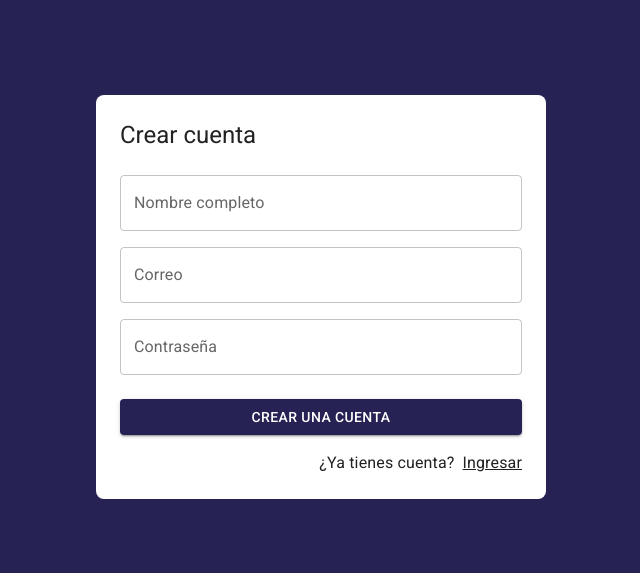
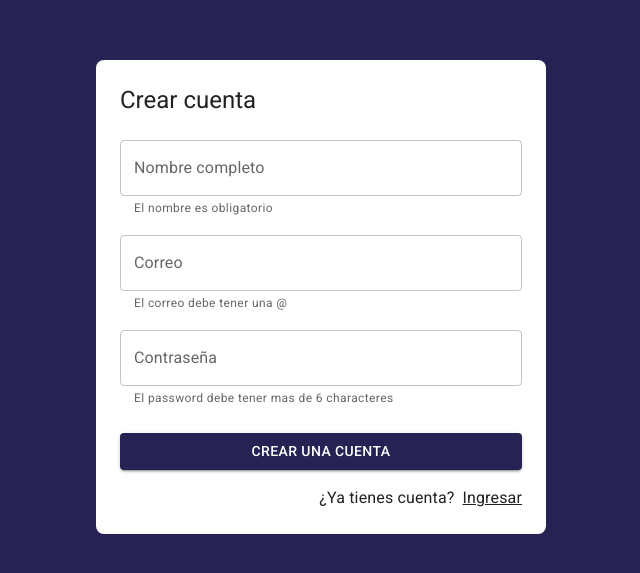
Before and after one commit to KyoCarlos/journal-app, a React (Vite) app: page /auth/register in a window 1280 px wide. Shown: the part 103-676 px from the top of the page, without its empty margins (319-959 px from the left). Built offline with nearby package versions, Linux system fonts and the light colour scheme.

Commit message:
Intento de validación de formulario

```diff
--- a/src/auth/pages/LoginPage.jsx
+++ b/src/auth/pages/LoginPage.jsx
@@ -8,7 +8,7 @@ import { useDispatch, useSelector } from 'react-redux';
 import { checkingAuthentication, startGoogleSignIn } from '../../store/auth';
 
 export const LoginPage = () => {
-	const { status } = useSelector((state) => state.auth);
+	const { status } = useSelector((state) => state.authSlice);
 	const dispatch = useDispatch();
 
 	const { email, password, onInputChange } = useForm({
@@ -20,12 +20,12 @@ export const LoginPage = () => {
 
 	const onSubmit = (event) => {
 		event.preventDefault();
-		console.log({ email, password });
+		// console.log({ email, password });
 		dispatch(checkingAuthentication());
 	};
 
 	const onGoogleSingIn = () => {
-		console.log('onGoogleSingIn');
+		// console.log('onGoogleSingIn');
 		dispatch(startGoogleSignIn());
 	};
 
--- a/src/auth/pages/RegisterPage.jsx
+++ b/src/auth/pages/RegisterPage.jsx
@@ -1,12 +1,52 @@
 import { Link as RouterLink } from 'react-router-dom';
-import { Google } from '@mui/icons-material';
 import { Button, Grid, Link, TextField, Typography } from '@mui/material';
 import { AuthLayout } from '../layout/AuthLayout';
+import { useForm } from '../../hooks/useForm';
+import { useState } from 'react';
+import { useDispatch } from 'react-redux';
+import { startCreatingUserWithEmailPassword } from '../../store/auth/thunks';
+
+const formData = {
+	displayName: '',
+	email: '',
+	password: '',
+};
+
+// Objeto que mandamos al useForm para que sepa las validaciones del formulario
+const formValidations = {
+	email: [(value) => value.includes('@'), 'El correo debe tener una @'],
+	password: [
+		(value) => value.length >= 6,
+		'El password debe tener mas de 6 characteres',
+	],
+	displayName: [(value) => value.length >= 1, 'El nombre es obligatorio'],
+};
 
 export const RegisterPage = () => {
+	const dispatch = useDispatch();
+	const [formSubmitted, setFormSubmitted] = useState(false);
+	const {
+		formState,
+		onInputChange,
+		displayName,
+		email,
+		password,
+		isFormValid,
+		displayNameValid,
+		emailValid,
+		passwordValid,
+	} = useForm(formData, formValidations);
+	// console.log(isFormValid);
+
+	const onSubmit = (event) => {
+		event.preventDefault();
+		setFormSubmitted(true);
+		if (!isFormValid) return;
+		dispatch(startCreatingUserWithEmailPassword(formState));
+	};
 	return (
 		<AuthLayout title="Crear cuenta">
-			<form>
+			<form onSubmit={onSubmit}>
 				<Grid container>
 					<Grid item xs={12} sx={{ mt: 2 }}>
 						<TextField
@@ -14,6 +54,11 @@ export const RegisterPage = () => {
 							type="text"
 							placeholder="Tu nombre"
 							fullWidth
+							name="displayName"
+							value={displayName}
+							onChange={onInputChange}
+							error={!!displayNameValid && formSubmitted} //* Doble negación = true
+							helperText={displayNameValid}
 						/>
 					</Grid>
 					<Grid item xs={12} sx={{ mt: 2 }}>
@@ -22,6 +67,11 @@ export const RegisterPage = () => {
 							type="email"
 							placeholder="ejemplo@google.com"
 							fullWidth
+							name="email"
+							value={email}
+							onChange={onInputChange}
+							error={!!emailValid && formSubmitted}
+							helperText={emailValid}
 						/>
 					</Grid>
 					<Grid item xs={12} sx={{ mt: 2 }}>
@@ -30,11 +80,16 @@ export const RegisterPage = () => {
 							type="password"
 							placeholder="ejemplo@google.com"
 							fullWidth
+							name="password"
+							value={password}
+							onChange={onInputChange}
+							error={!!passwordValid && formSubmitted}
+							helperText={passwordValid}
 						/>
 					</Grid>
 					<Grid container spacing={2} sx={{ mb: 2, mt: 1 }}>
 						<Grid item xs={12}>
-							<Button variant="contained" fullWidth>
+							<Button type="submit" variant="contained" fullWidth>
 								Crear una cuenta
 							</Button>
 						</Grid>
--- a/src/firebase/config.js
+++ b/src/firebase/config.js
@@ -1,7 +1,7 @@
 // Import the functions you need from the SDKs you need
 import { initializeApp } from 'firebase/app';
 import { getAuth } from 'firebase/auth';
-import { getFirestore } from 'firebase/firestore';
+import { getFirestore } from 'firebase/firestore/lite';
 
 // TODO: Add SDKs for Firebase products that you want to use
 // https://firebase.google.com/docs/web/setup#available-libraries
--- a/src/firebase/providers.js
+++ b/src/firebase/providers.js
@@ -1,4 +1,8 @@
-import { GoogleAuthProvider, signInWithPopup } from 'firebase/auth';
+import {
+	createUserWithEmailAndPassword,
+	GoogleAuthProvider,
+	signInWithPopup,
+} from 'firebase/auth';
 import { FirebaseAuth } from './config';
 
 const googleProvider = new GoogleAuthProvider();
@@ -27,3 +31,25 @@ export const signInWithGoogle = async () => {
 		};
 	}
 };
+
+export const registerUserEmailPassword = async ({
+	email,
+	password,
+	displayName,
+}) => {
+	try {
+		const resp = await createUserWithEmailAndPassword(
+			FirebaseAuth,
+			email,
+			password
+		);
+		const { uid, photoURL } = resp.user;
+		console.log(resp);
+	} catch (error) {
+		console.log(error);
+		return {
+			ok: false,
+			errorMessage: error.message,
+		};
+	}
+};
--- a/src/hooks/useForm.js
+++ b/src/hooks/useForm.js
@@ -1,7 +1,20 @@
-import { useState } from 'react';
+import { useEffect, useMemo, useState } from 'react';
 
-export const useForm = (initialForm = {}) => {
+export const useForm = (initialForm = {}, formValidations = {}) => {
 	const [formState, setFormState] = useState(initialForm);
+	const [formValidation, setFormValidation] = useState({});
+
+	useEffect(() => {
+		createValidations();
+	}, [formState]);
+
+	//* Si cualquiera de los valores del formulario no pasa la validación retorna falso, el formulario no es valido
+	const isFormValid = useMemo(() => {
+		for (const formValue of Object.keys(formValidation)) {
+			if (formValidation[formValue] !== null) return false;
+		}
+		return true;
+	}, [formValidation]);
 
 	// Función para poder ver los cambios en el formulario, ya que react trabaja con una sola via, tambien desestructaremos el 'event'
 	const onInputChange = ({ target }) => {
@@ -21,10 +34,27 @@ export const useForm = (initialForm = {}) => {
 		setFormState(initialForm);
 	};
 
+	const createValidations = () => {
+		const formCheckedValues = {};
+		// Recoremos el objeto formValidations
+		for (const formField of Object.keys(formValidations)) {
+			const [fn, errorMesage = 'Errores de validación'] =
+				formValidations[formField];
+			// Comprobamos las validaciones
+			formCheckedValues[`${formField}Valid`] = fn(formState[formField])
+				? null // Se ha cumplido la validación
+				: errorMesage; // No se ha cumplido la validación
+		}
+		setFormValidation(formCheckedValues);
+		// console.log(formCheckedValues);
+	};
+
 	return {
 		...formState,
 		formState,
 		onInputChange,
 		onResetForm,
+		...formValidation,
+		isFormValid,
 	};
 };
--- a/src/store/auth/authSlice.js
+++ b/src/store/auth/authSlice.js
@@ -3,7 +3,7 @@ import { createSlice } from '@reduxjs/toolkit';
 export const authSlice = createSlice({
 	name: 'auth',
 	initialState: {
-		status: 'checking', // 'checking', 'not-authenticated', 'authenticated'
+		status: 'not-authenticated', // 'checking', 'not-authenticated', 'authenticated'
 		uid: null,
 		email: null,
 		displayName: null,
@@ -12,16 +12,16 @@ export const authSlice = createSlice({
 	},
 	reducers: {
 		login: (state, { payload }) => {
-			(state.status = 'authenticated'), // 'checking', 'not-authenticated', 'authenticated'
-				(state.uid = payload.uid);
+			state.status = 'authenticated'; // 'checking', 'not-authenticated', 'authenticated'
+			state.uid = payload.uid;
 			state.email = payload.email;
 			state.displayName = payload.displayName;
 			state.photoURL = payload.photoURL;
 			state.errorMessage = null;
 		},
 		logout: (state, { payload }) => {
-			(state.status = 'not-authenticated'), // 'checking', 'not-authenticated', 'authenticated'
-				(state.uid = null);
+			state.status = 'not-authenticated'; // 'checking', 'not-authenticated', 'authenticated'
+			state.uid = null;
 			state.email = null;
 			state.displayName = null;
 			state.photoURL = null;
--- a/src/store/auth/thunks.js
+++ b/src/store/auth/thunks.js
@@ -1,4 +1,7 @@
-import { signInWithGoogle } from '../../firebase/providers';
+import {
+	registerUserEmailPassword,
+	signInWithGoogle,
+} from '../../firebase/providers';
 import { login, logout, checkingCredentials } from './authSlice';
 
 export const checkingAuthentication = (email, passwor) => {
@@ -17,3 +20,19 @@ export const startGoogleSignIn = () => {
 		dispatch(login(result));
 	};
 };
+
+export const startCreatingUserWithEmailPassword = ({
+	email,
+	password,
+	displayName,
+}) => {
+	return async (dispatch) => {
+		dispatch(checkingCredentials());
+		const resp = await registerUserEmailPassword({
+			email,
+			password,
+			displayName,
+		});
+		console.log(resp);
+	};
+};
```
Also changed, not shown: src/store/auth/authSlice copy.js (deleted, +0 -36 lines).
